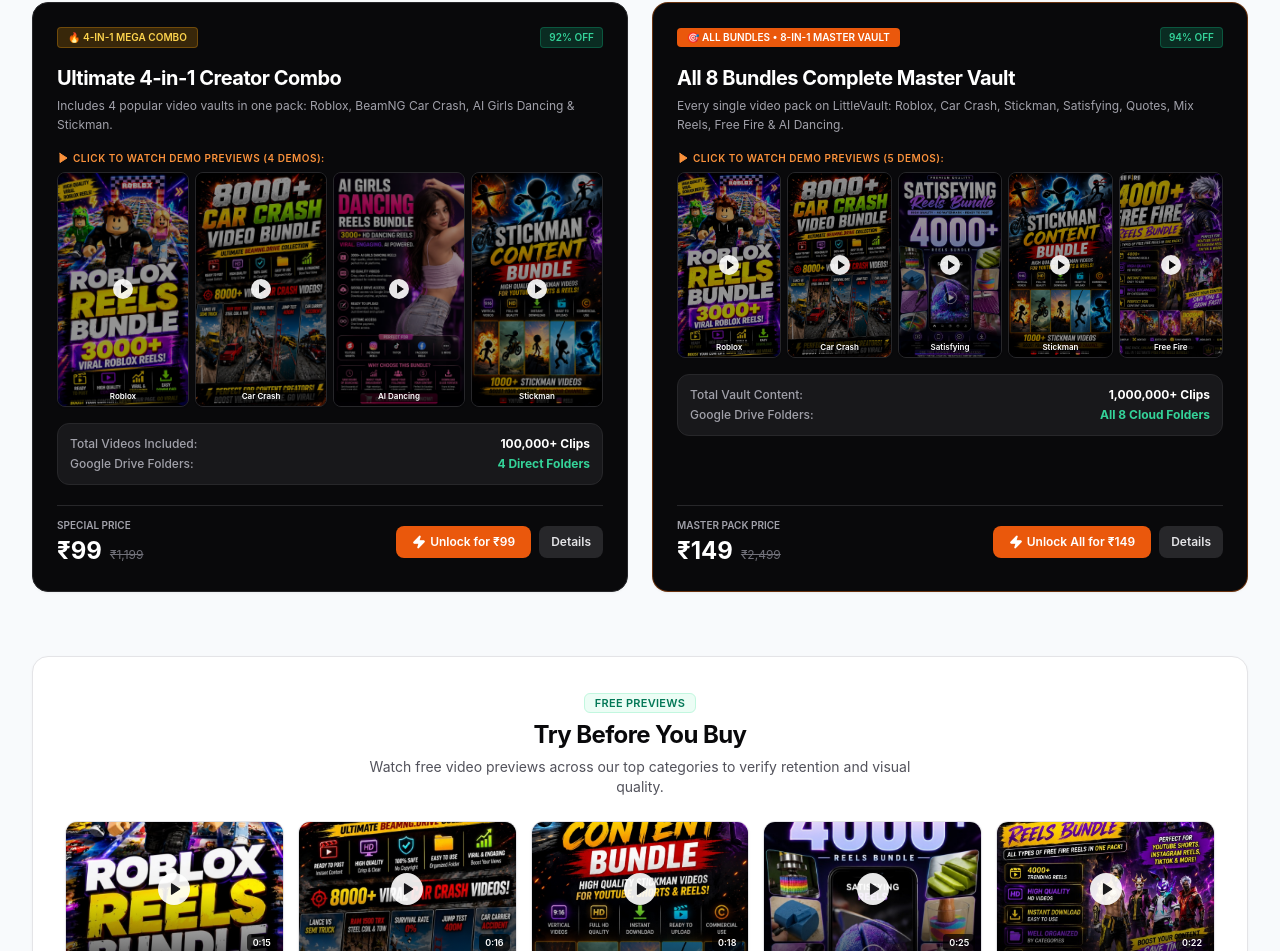
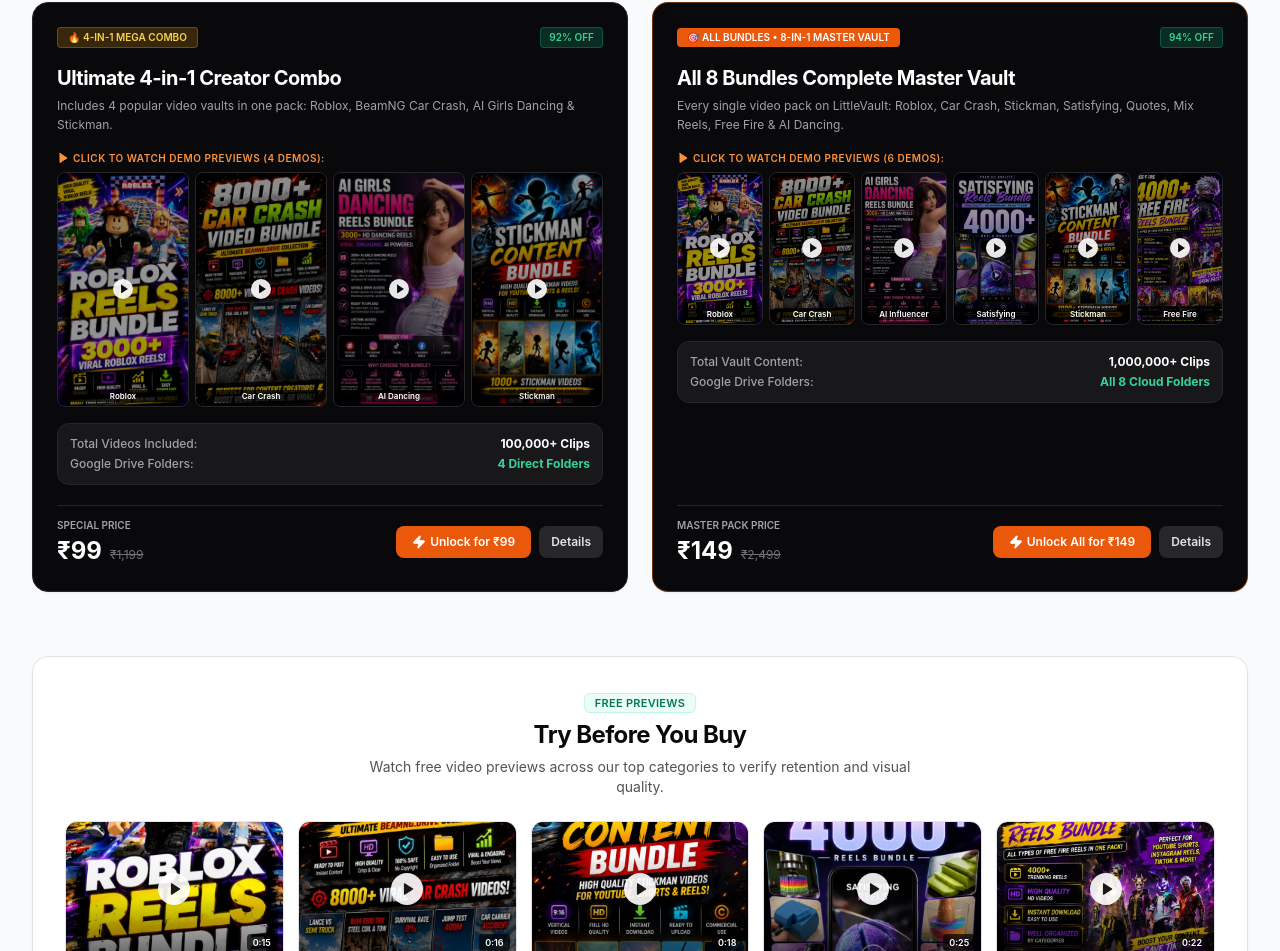
Before and after one commit to sambhavgoel495/channelwebsite, a Next.js app: page / in a window 1280 px wide. Shown: the part 1711-2662 px from the top of the page. Built offline with nearby package versions, Linux system fonts and the light colour scheme; no server answers; the database is empty.

Commit message:
Add AI Influencer demo video preview to All 8 Bundles Master Vault section

```diff
--- a/app/page.tsx
+++ b/app/page.tsx
@@ -152,7 +152,7 @@
     }
   ];
 
-  // 5 Featured Demo Reels for the All Bundles section
+  // 6 Featured Demo Reels for the All Bundles section
   const masterDemos = [
     {
       name: 'Roblox Reel',
@@ -167,6 +167,13 @@
       videoUrl: '/carcrashdemo1.mp4',
       thumbnail: '/car_crash_bundle.jpg',
       badge: 'Car Crash'
+    },
+    {
+      name: 'AI Influencer',
+      title: 'AI Influencer Viral Dance Reel',
+      videoUrl: '/aiinfluencerdemo1.mp4',
+      thumbnail: '/ai_girls_dancing_bundle.png',
+      badge: 'AI Influencer'
     },
     {
       name: 'Satisfying',
@@ -342,13 +349,13 @@
                 </p>
               </div>
 
-              {/* 5 Demo Videos with Play Overlay */}
+              {/* 6 Demo Videos with Play Overlay */}
               <div className="space-y-1.5">
                 <span className="text-[10px] font-semibold uppercase tracking-wider text-orange-400 flex items-center space-x-1">
                   <Play className="w-3 h-3 fill-orange-400" />
-                  <span>Click to Watch Demo Previews (5 Demos):</span>
+                  <span>Click to Watch Demo Previews (6 Demos):</span>
                 </span>
-                <div className="grid grid-cols-5 gap-1.5">
+                <div className="grid grid-cols-6 gap-1.5">
                   {masterDemos.map((demo, idx) => (
                     <div
                       key={idx}
```
